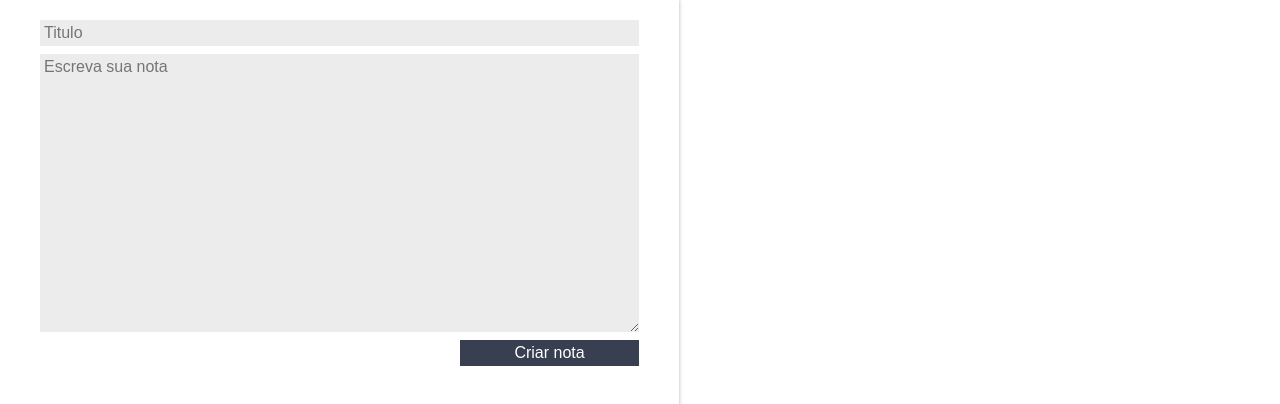
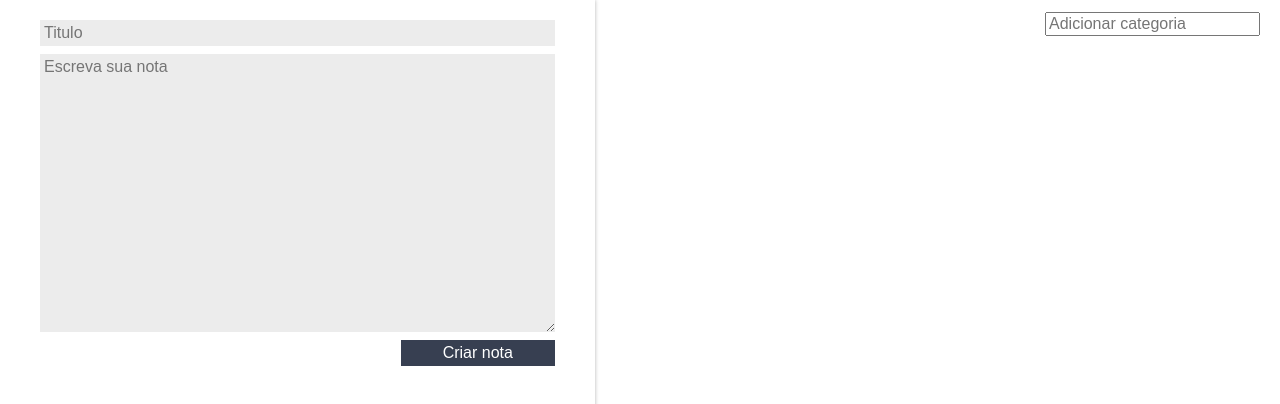
Before and after one commit to gualterapple/React---ceep, a React (Create React App) app: page / in a window 1280 px wide. Shown: the top 404 px of the page. Built offline with nearby package versions, Linux system fonts and the light colour scheme.

Commit message:
Novas categorias adicionadas dinâmicamente

```diff
--- a/src/App.js
+++ b/src/App.js
@@ -1,34 +1,58 @@
-import  ListaDeNotas  from "./components/ListaDeNotas";
-import  FormularioCadastro  from "./components/FormularioCadastro";
-import { Component } from 'react';
+import React, { Component } from "react";
+
+import ListaDeNotas from "./components/ListaDeNotas";
+import FormularioCadastro from "./components/FormularioCadastro";
+import ListaDeCategorias from "./components/ListaDeCategorias";
 
 import "./assets/App.css";
+import "./assets/index.css";
 
 class App extends Component {
+  constructor() {
+    super();
+    this.state = {
+      notas: [],
+      categorias: [],
+    };
+  }
 
-constructor()
-{
-  super();
-  this.state = {
-    notas: []
-  }
-}
-
-  criarNota(titulo, texto){
-    const novaNota = {titulo, texto};
-    const novoArrayNotas = [...this.state.notas, novaNota]
+  criarNota_do_pai(titulo, texto) {
+    const novaNota = { titulo, texto };
+    const novoArrayNotas = [...this.state.notas, novaNota];
     const novoEstado = {
-      notas: novoArrayNotas
-    }
+      notas: novoArrayNotas,
+    };
     this.state.notas.push(novaNota);
     this.setState(novoEstado);
   }
 
-  render(){
+  deletarNota(index) {
+    let arrayNotas = this.state.notas;
+    arrayNotas.splice(index, 1);
+    console.log("Meu delete no pai");
+    this.setState({ notas: arrayNotas });
+  }
+
+  adicionarCategoria(categoria)
+  {
+    const novoArrayCategorias = [...this.state.categorias, categoria];
+    const novoEstado = {...this.state, categorias: novoArrayCategorias};
+    this.setState(novoEstado);
+  }
+
+  render() {
     return (
       <section className="conteudo">
-        <FormularioCadastro criarNota={this.criarNota.bind(this)}/>
-        <ListaDeNotas notas={this.state.notas}/>
+        <FormularioCadastro criarNota_prop={this.criarNota_do_pai.bind(this)} />
+        <main className="conteudo-principal">
+          <ListaDeCategorias
+          adicionarCategoria={this.adicionarCategoria.bind(this)}
+          categorias={this.state.categorias}/>
+          <ListaDeNotas
+            apagarNota={this.deletarNota.bind(this)}
+            notas={this.state.notas}
+          />
+        </main>
       </section>
     );
   }
--- a/src/assets/App.css
+++ b/src/assets/App.css
@@ -1,5 +1,9 @@
 .conteudo{
   display:flex;
+}
+
+.conteudo-principal{
+  flex-grow:3;
 }
 
 :root
--- a/src/components/CardNota/CardNota.jsx
+++ b/src/components/CardNota/CardNota.jsx
@@ -1,11 +1,18 @@
 import React, { Component } from "react";
+import {ReactComponent as DeleteSVG} from "../../assets/img/delete.svg";
+
 import "./estilo.css"
 class CardNota extends Component {
+
+  apagar(){
+    this.props.delete(this.props.indice);
+  }
   render() {
     return (
       <section className="card-nota">
         <header className="card-nota_cabecalho">
-          <h1 className="card-nota_titulo">{this.props.titulo}</h1>
+          <h3 className="card-nota_titulo">{this.props.titulo}</h3>
+          <DeleteSVG onClick={this.apagar.bind(this)}/>
         </header>
         <p className="card-nota_texto">{this.props.texto}</p>
       </section>
--- a/src/components/FormularioCadastro/FormularioCadastro.jsx
+++ b/src/components/FormularioCadastro/FormularioCadastro.jsx
@@ -23,8 +23,7 @@
   {
     evento.preventDefault();
     evento.stopPropagation();
-    //console.log(`Nova nota` + this.titulo +" "+ this.texto);
-    this.props.criarNota(this.titulo, this.texto);
+    this.props.criarNota_prop(this.titulo, this.texto);
   }
 
   render() {
--- /dev/null
+++ b/src/components/ListaDeCategorias/ListaDeCategorias.jsx
@@ -0,0 +1,32 @@
+import React, { Component } from 'react';
+import "./estilo.css"
+class ListaDeCategorias extends Component {
+
+  _handleEventoInput(e){
+      if(e.key == "Enter")
+      {
+          this.props.adicionarCategoria(e.target.value);
+      }
+  }
+
+  render() {
+    return (
+        <section className="lista-categorias">
+            <ul className="lista-categorias_lista">
+
+              {this.props.categorias.map((categoria, index)=>{
+                return <li key={index} className="lista-categorias_item">{categoria}</li>
+              })}
+
+            </ul>
+            <input
+            type="text"
+            className="lista-categorias_input"
+            placeholder="Adicionar categoria"
+            onKeyUp={this._handleEventoInput.bind(this)}/>
+        </section>
+    );
+  }
+}
+
+export default ListaDeCategorias;
--- /dev/null
+++ b/src/components/ListaDeCategorias/estilo.css
@@ -0,0 +1,22 @@
+
+.lista-categorias{
+    display: flex;
+    flex-direction: row;
+    margin-top: 12px;
+}
+.lista-categorias_lista{
+    flex: 1;
+    display: flex;
+    flex-direction: row;
+    justify-content: space-evenly;
+}
+.lista-categorias_item{
+    background-color: var(--secundaria);
+    color: white;
+    padding: 4px 8px;
+    border-radius: 10px;
+    font-family: Arial, Helvetica, sans-serif;
+}
+.lista-categorias_input{
+    margin-right: 20px;
+}
--- /dev/null
+++ b/src/components/ListaDeCategorias/index.js
@@ -0,0 +1,3 @@
+import ListaDeCategorias from "./ListaDeCategorias";
+
+export default ListaDeCategorias;
--- a/src/components/ListaDeNotas/ListaDeNotas.jsx
+++ b/src/components/ListaDeNotas/ListaDeNotas.jsx
@@ -10,7 +10,9 @@
           {this.props.notas.map((nota, index) => {
               return(
                 <li key={index} className="lista-notas_item">
-                <CardNota titulo={nota.titulo} texto={nota.texto}/>
+                <CardNota
+                delete={this.props.apagarNota}
+                indice={index} titulo={nota.titulo} texto={nota.texto}/>
                 </li>
               );
           })}
```
Also changed, not shown: src/assets/img/delete.svg (added), src/components/CardNota/index.js (renamed from src/components/CardNota/index.jsx), src/components/FormularioCadastro/index.js (renamed from src/components/FormularioCadastro/index.jsx), src/components/ListaDeNotas/index.js (renamed from src/components/ListaDeNotas/index.jsx).
